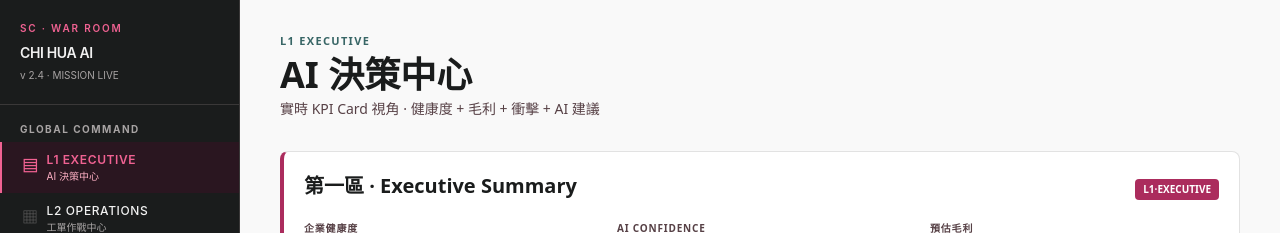
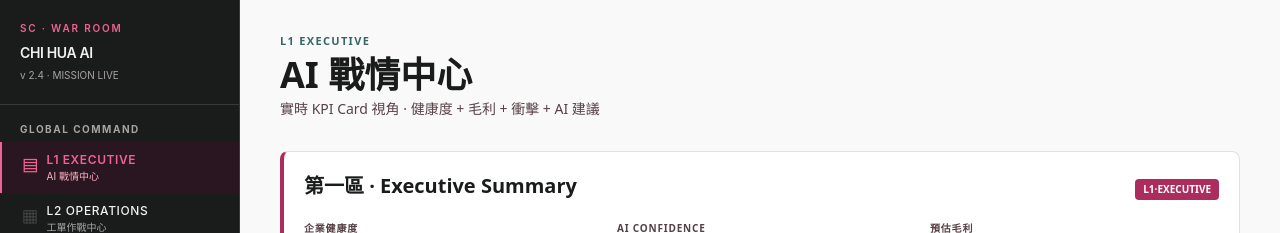
Before and after one commit to yuchen1114066/chain-strategy, a Next.js app: page /erp in a window 1280 px wide. Shown: the top 233 px of the page. Built offline with nearby package versions, Linux system fonts and the light colour scheme.

Commit message:
fix(naming): L1 改名為「AI 戰情中心」
依使用者要求，把 L1 中文副標再從「AI 決策中心」改為「AI 戰情中心」。
順便解掉與 L4「AI 決策中心」的同名衝突。

https://claude.ai/code/session_011V1dCNRSsDgGJiyjWAHGGk

```diff
--- a/src/app/erp/page.tsx
+++ b/src/app/erp/page.tsx
@@ -3,7 +3,7 @@ import { getCeoSnapshot } from "@/lib/erp/warroom";
 import { SC, Card, MiniLabel, FONT } from "@/components/erp/stitch-ui";
 
 export const revalidate = 60;
-export const metadata = { title: "L1 Executive · AI 決策中心" };
+export const metadata = { title: "L1 Executive · AI 戰情中心" };
 
 function fmtMoney(n: number): string {
   const abs = Math.abs(n);
@@ -25,7 +25,7 @@ export default function L1ExecutivePage() {
         {/* Header */}
         <header>
           <div className="text-[11px] font-bold uppercase tracking-widest" style={{ color: SC.blue, letterSpacing: "0.12em" }}>L1 Executive</div>
-          <h1 className="text-3xl sm:text-4xl font-semibold mt-1" style={{ color: SC.text }}>AI 決策中心</h1>
+          <h1 className="text-3xl sm:text-4xl font-semibold mt-1" style={{ color: SC.text }}>AI 戰情中心</h1>
           <p className="text-sm mt-1" style={{ color: SC.textSub }}>實時 KPI Card 視角 · 健康度 + 毛利 + 衝擊 + AI 建議</p>
         </header>
 
--- a/src/components/erp/Sidebar.tsx
+++ b/src/components/erp/Sidebar.tsx
@@ -11,7 +11,7 @@ import LangSwitcher from "./LangSwitcher";
 // ============================================================
 
 const L_NAV = [
-  { href: "/erp",            label: "L1 EXECUTIVE",          zh: "AI 決策中心",     icon: "▤" },
+  { href: "/erp",            label: "L1 EXECUTIVE",          zh: "AI 戰情中心",     icon: "▤" },
   { href: "/erp/operations", label: "L2 OPERATIONS",         zh: "工單作戰中心",    icon: "▦" },
   { href: "/erp/procurement",label: "L3 PROCUREMENT",        zh: "AI 採購中心",     icon: "◈" },
   { href: "/erp/ai-engine",  label: "L4 AI ENGINE",          zh: "AI 決策中心",     icon: "✦" },
```
